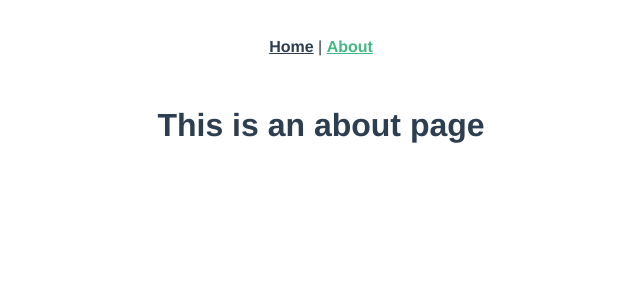
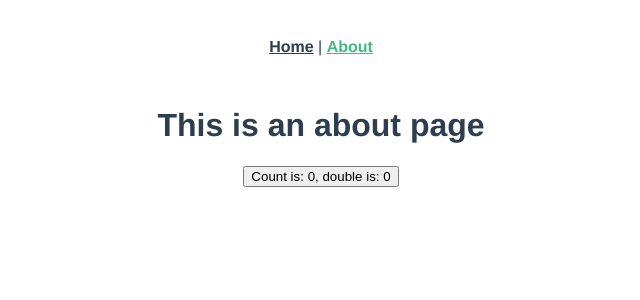
Before and after one commit to TKasekamp/vue-github-search, a Vue app: page /about in a window 1280 px wide. Shown: the top 300 px of the page, without its empty margins (319-959 px from the left). Built offline with nearby package versions, Linux system fonts and the light colour scheme.

Commit message:
Add composition API experimentation

```diff
--- a/package.json
+++ b/package.json
@@ -9,6 +9,7 @@
     "lint": "vue-cli-service lint"
   },
   "dependencies": {
+    "@vue/composition-api": "^0.4.0",
     "core-js": "^3.6.4",
     "vue": "^2.6.11",
     "vue-class-component": "^7.2.2",
--- /dev/null
+++ b/src/components/Composition.vue
@@ -0,0 +1,27 @@
+<template>
+  <button @click="increment">
+    Count is: {{ state.count }}, double is: {{ state.double }}
+  </button>
+</template>
+
+<script>
+import { reactive, computed } from '@vue/composition-api';
+
+export default {
+  setup() {
+    const state = reactive({
+      count: 0,
+      double: computed(() => state.count * 2),
+    });
+
+    function increment() {
+      state.count += 1;
+    }
+
+    return {
+      state,
+      increment,
+    };
+  },
+};
+</script>
--- a/src/main.ts
+++ b/src/main.ts
@@ -1,8 +1,10 @@
 import Vue from 'vue';
+import VueCompositionApi from '@vue/composition-api';
 import App from './App.vue';
 import router from './router';
 import store from './store';
 
+Vue.use(VueCompositionApi);
 Vue.config.productionTip = false;
 
 new Vue({
--- a/src/views/About.vue
+++ b/src/views/About.vue
@@ -1,5 +1,17 @@
 <template>
   <div class="about">
     <h1>This is an about page</h1>
+    <composition/>
   </div>
 </template>
+<script>
+// @ is an alias to /src
+import Composition from '@/components/Composition.vue';
+
+export default {
+  name: 'About',
+  components: {
+    Composition,
+  },
+};
+</script>
```
Also changed, not shown: src/shims-tsx.d.ts (+6 -1 lines), 1 other file (tests, documents, lock files or other folders).
